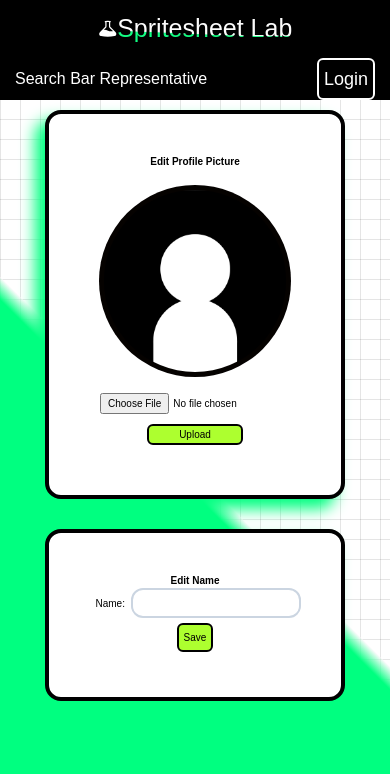
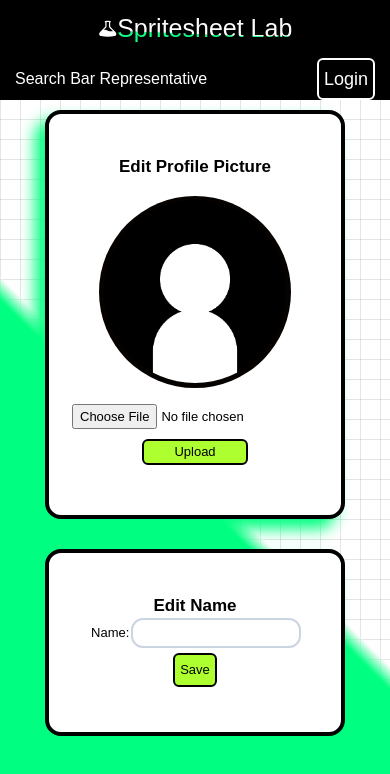
Before and after one commit to JJDOESIT/spritesheet-lab, a Next.js app: page /settings in a window 390 px wide. Shown: the top 774 px of the page. Built offline with nearby package versions, Linux system fonts and the light colour scheme; no server answers; a web font is replaced by a local one.

Commit message:
change settings font size

```diff
--- a/app/settings/settings.module.css
+++ b/app/settings/settings.module.css
@@ -4,7 +4,7 @@
 }
 
 .pageContainer *{
-    font-size: clamp(10px, 1.5vw, 15px);
+    font-size: 15px;
 }
 
 .gridContainer{
@@ -24,6 +24,7 @@
 
 .textTitle{
     font-weight: bold;
+    font-size: 20px;
 }
 
 @media only screen and (max-width: 600px) {
@@ -33,4 +34,10 @@
     .gridContainer > div {
         width: 300px;
     }
+    .pageContainer *{
+        font-size: 13px;
+    }
+    .textTitle{
+        font-size: 17px;
+    }
 }
```
